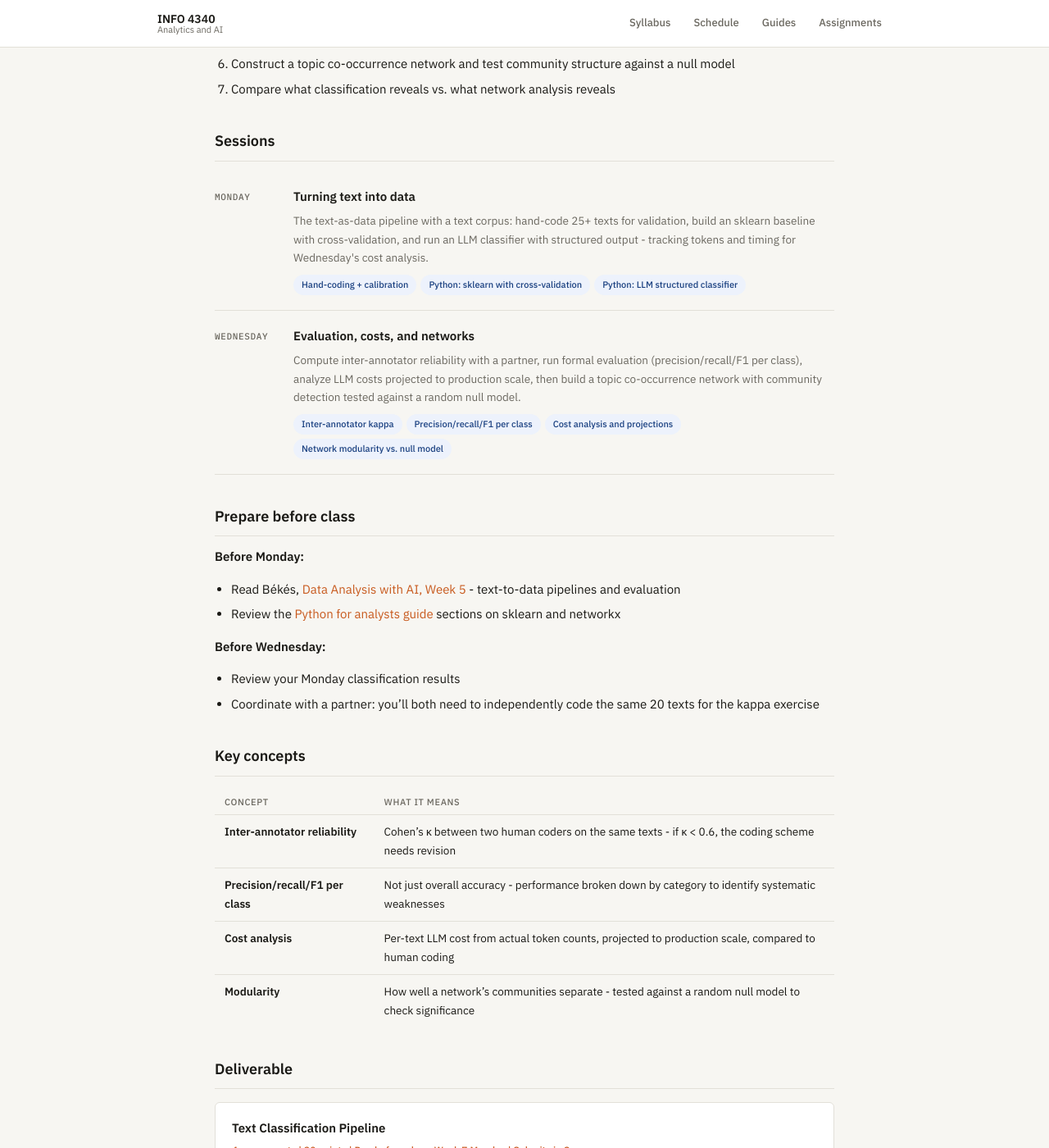
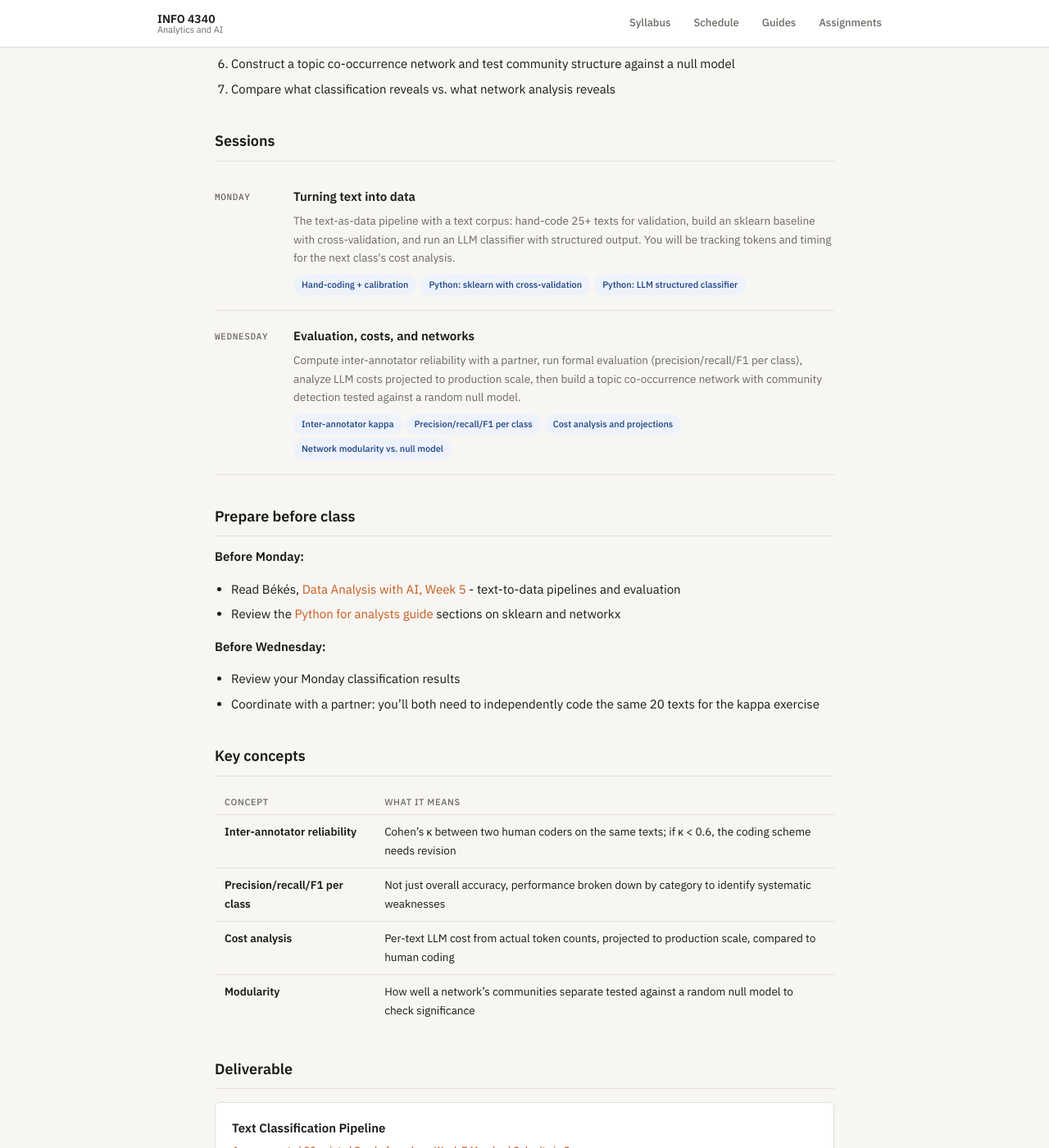
Before and after one commit to steflangehennig/info4340, a Jekyll site: the page built from schedule/week-6.md, in a window 1280 px wide and 1400 px high, scrolled down 504 px. Shown: the whole window at 82% size. Built offline with Jekyll 4.4.1, drawn with Linux system fonts in a browser that asks for light colours.

Commit message:
update wk6 assign

```diff
--- a/schedule/week-6.md
+++ b/schedule/week-6.md
@@ -29,7 +29,7 @@ By the end of this week, you should be able to:
   <div class="session-label">Monday</div>
   <div class="session-content">
     <div class="session-title">Turning text into data</div>
-    <p>The text-as-data pipeline with a text corpus: hand-code 25+ texts for validation, build an sklearn baseline with cross-validation, and run an LLM classifier with structured output - tracking tokens and timing for Wednesday's cost analysis.</p>
+    <p>The text-as-data pipeline with a text corpus: hand-code 25+ texts for validation, build an sklearn baseline with cross-validation, and run an LLM classifier with structured output. You will be tracking tokens and timing for the next class's cost analysis.</p>
     <div class="session-topics">
       <span class="topic-tag">Hand-coding + calibration</span>
       <span class="topic-tag">Python: sklearn with cross-validation</span>
@@ -68,10 +68,10 @@ By the end of this week, you should be able to:
 
 | Concept | What it means |
 |---|---|
-| **Inter-annotator reliability** | Cohen's κ between two human coders on the same texts - if κ < 0.6, the coding scheme needs revision |
-| **Precision/recall/F1 per class** | Not just overall accuracy - performance broken down by category to identify systematic weaknesses |
+| **Inter-annotator reliability** | Cohen's κ between two human coders on the same texts; if κ < 0.6, the coding scheme needs revision |
+| **Precision/recall/F1 per class** | Not just overall accuracy, performance broken down by category to identify systematic weaknesses |
 | **Cost analysis** | Per-text LLM cost from actual token counts, projected to production scale, compared to human coding |
-| **Modularity** | How well a network's communities separate - tested against a random null model to check significance |
+| **Modularity** | How well a network's communities separate tested against a random null model to check significance |
 
 ## Deliverable
 
```
